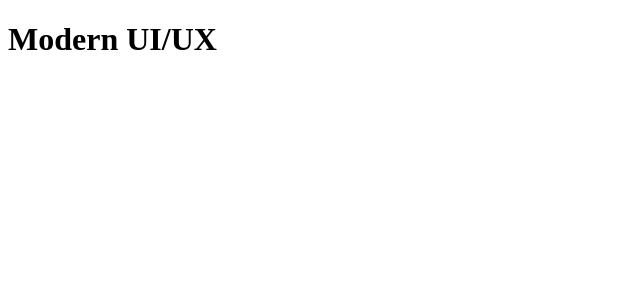
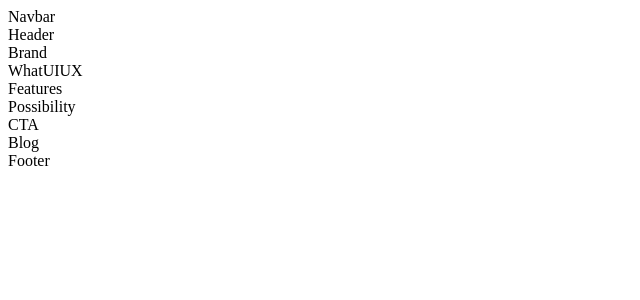
Before and after one commit to mknyambura/Modern-UI-UX-Website-with-React-JS, a React (Create React App) app: page / in a window 1280 px wide. Shown: the top 300 px of the page, without its empty margins (0-640 px from the left). Built offline with nearby package versions, Linux system fonts and the light colour scheme.

Commit message:
update commit

```diff
--- a/src/App.js
+++ b/src/App.js
@@ -1,9 +1,24 @@
-import React from 'react'
+import React from 'react';
+
+import { Blog, Features, Footer, Header, Possibility, WhatUIUX } from './containers';
+import { Brand, CTA, Navbar } from './components';
+
+import './App.css';
 
 const App = () => {
   return (
-    <div>
-        <h1>Modern UI/UX</h1>
+    <div className='App'>
+      <div className='gradient__background'>
+        <Navbar />
+        <Header />
+      </div>
+      <Brand />
+      <WhatUIUX />
+      <Features />
+      <Possibility />
+      <CTA />
+      <Blog />
+      <Footer />
     </div>
   )
 }
--- a/src/components/navbar/Navbar.jsx
+++ b/src/components/navbar/Navbar.jsx
@@ -0,0 +1,10 @@
+import React from 'react'
+import './navbar.css'
+
+function Navbar() {
+  return (
+    <div>Navbar</div>
+  )
+}
+
+export default Navbar
--- a/src/containers/blog/Blog.jsx
+++ b/src/containers/blog/Blog.jsx
@@ -0,0 +1,10 @@
+import React from 'react'
+import './blog.css'
+
+function Blog() {
+  return (
+    <div>Blog</div>
+  )
+}
+
+export default Blog
--- a/src/containers/features/Features.jsx
+++ b/src/containers/features/Features.jsx
@@ -0,0 +1,10 @@
+import React from 'react'
+import './features.css'
+
+function Features() {
+  return (
+    <div>Features</div>
+  )
+}
+
+export default Features
--- a/src/containers/footer/Footer.jsx
+++ b/src/containers/footer/Footer.jsx
@@ -0,0 +1,10 @@
+import React from 'react'
+import './footer.css'
+
+function Footer() {
+  return (
+    <div>Footer</div>
+  )
+}
+
+export default Footer
--- a/src/containers/header/Header.jsx
+++ b/src/containers/header/Header.jsx
@@ -0,0 +1,10 @@
+import React from 'react'
+import './header.css'
+
+function Header() {
+  return (
+    <div>Header</div>
+  )
+}
+
+export default Header
--- a/src/containers/index.js
+++ b/src/containers/index.js
@@ -1,6 +1,6 @@
 export { default as Blog } from './blog/Blog'
 export { default as Features } from './features/Features'
 export { default as Footer } from './footer/Footer'
-export { default as Header } from './blog/Header'
+export { default as Header } from './header/Header'
 export { default as Possibility } from './possibility/Possibility'
 export { default as WhatUIUX } from './whatUIUX/WhatUIUX'
--- a/src/containers/possibility/Possibility.jsx
+++ b/src/containers/possibility/Possibility.jsx
@@ -0,0 +1,10 @@
+import React from 'react'
+import './possibility.css'
+
+function Possibility() {
+  return (
+    <div>Possibility</div>
+  )
+}
+
+export default Possibility
--- a/src/containers/whatUIUX/WhatUIUX.jsx
+++ b/src/containers/whatUIUX/WhatUIUX.jsx
@@ -0,0 +1,10 @@
+import React from 'react'
+import './whatUIUX.css'
+
+function WhatUIUX() {
+  return (
+    <div>WhatUIUX</div>
+  )
+}
+
+export default WhatUIUX
```
Also changed, not shown: src/App.css (added).
